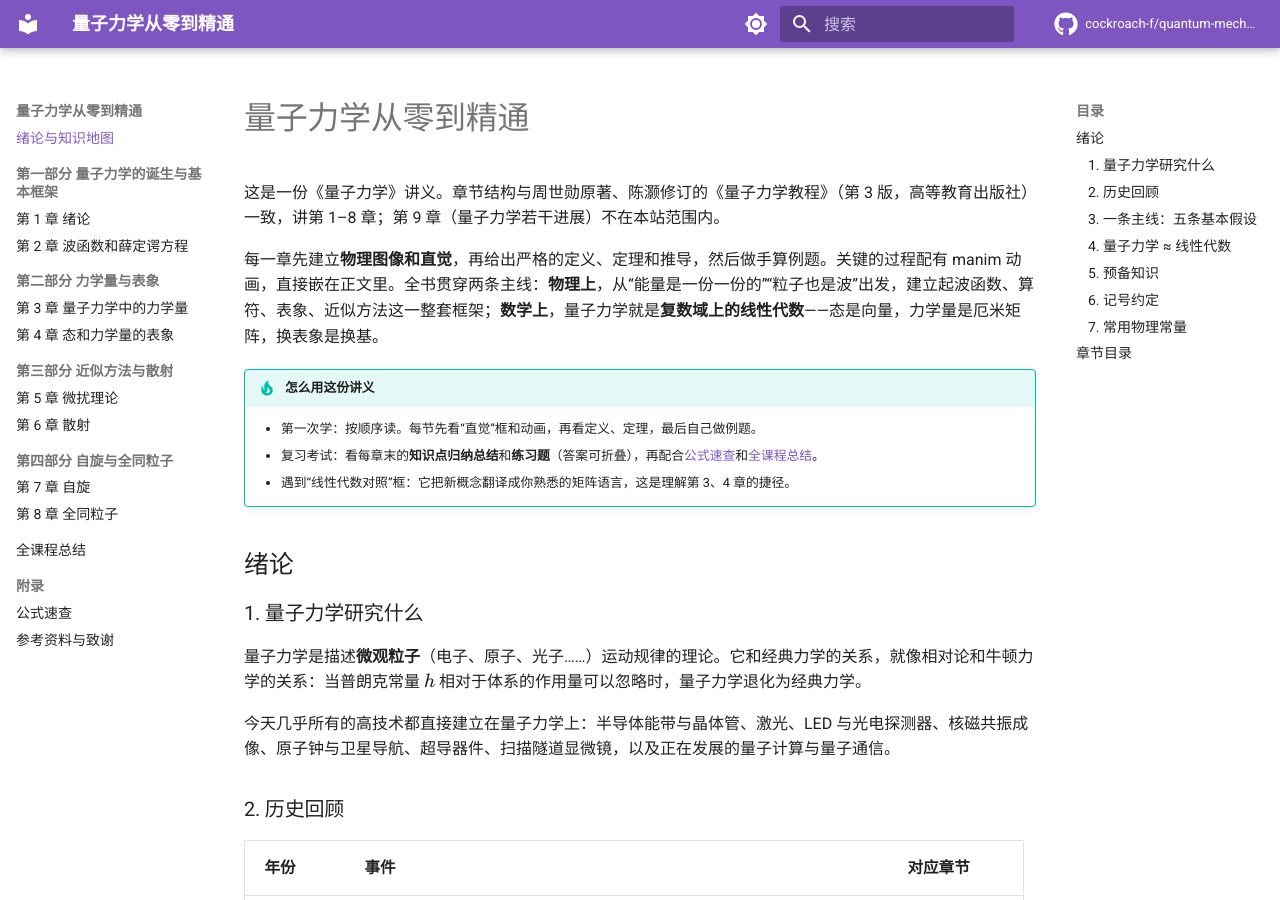
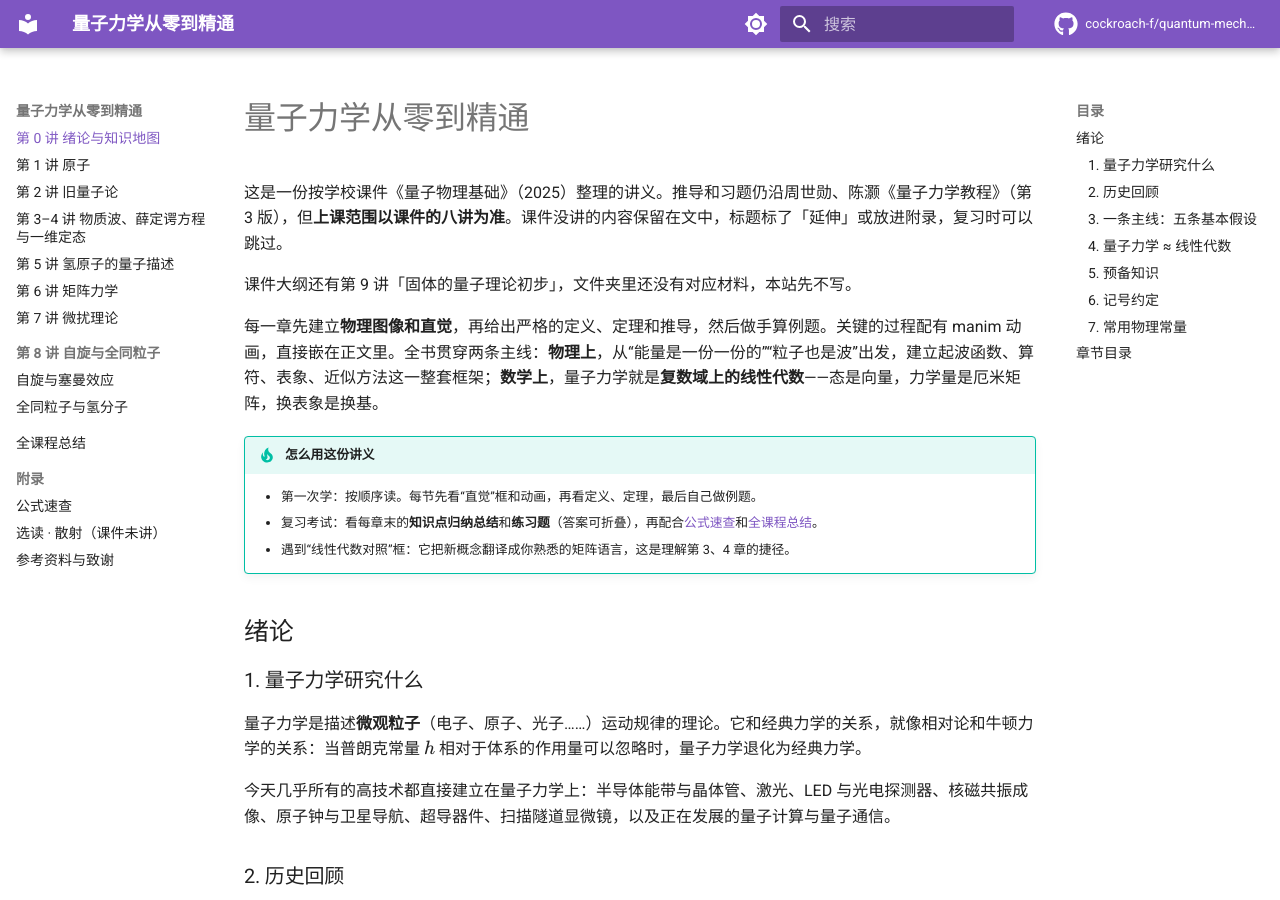
Before and after one commit to cockroach-f/quantum-mechanics, an MkDocs documentation site: the page built from docs/index.md, in a window 1280 px wide and 900 px high. Built offline with MkDocs 1.6.1 and Material for MkDocs 9.7.7, drawn with Linux system fonts in a browser that asks for light colours; comment, search, counter and statistics services are not loaded; some of the changed text lies outside the part shown.

Commit message:
按课件标出上课范围，并把归纳图里的指数写成 exp。

````diff
--- a/docs/index.md
+++ b/docs/index.md
@@ -1,6 +1,8 @@
 # 量子力学从零到精通
 
-这是一份《量子力学》讲义。章节结构与周世勋原著、陈灏修订的《量子力学教程》（第 3 版，高等教育出版社）一致，讲第 1–8 章；第 9 章（量子力学若干进展）不在本站范围内。
+这是一份按学校课件《量子物理基础》（2025）整理的讲义。推导和习题仍沿周世勋、陈灏《量子力学教程》（第 3 版），但**上课范围以课件的八讲为准**。课件没讲的内容保留在文中，标题标了「延伸」或放进附录，复习时可以跳过。
+
+课件大纲还有第 9 讲「固体的量子理论初步」，文件夹里还没有对应材料，本站先不写。
 
 每一章先建立**物理图像和直觉**，再给出严格的定义、定理和推导，然后做手算例题。关键的过程配有 manim 动画，直接嵌在正文里。全书贯穿两条主线：**物理上**，从“能量是一份一份的”“粒子也是波”出发，建立起波函数、算符、表象、近似方法这一整套框架；**数学上**，量子力学就是**复数域上的线性代数**——态是向量，力学量是厄米矩阵，换表象是换基。
 
@@ -45,7 +47,7 @@
 | 四、演化 | $\Psi$ 随时间的变化由薛定谔方程 $\ii\hbar\partial_t\Psi=\hat H\Psi$ 决定 | 第 2、5 章 |
 | 五、全同性 | 全同粒子体系的波函数对交换粒子对称（玻色子）或反对称（费米子） | 第 8 章 |
 
-后面的章节在这个框架上解决具体问题：求不出精确解时用**微扰论和变分法**（第 5 章）；研究粒子的碰撞用**散射理论**（第 6 章）；电子还有一个没有经典对应的内禀自由度**自旋**（第 7 章）；多个电子则必须考虑**全同性和泡利原理**（第 8 章）。
+后面的章节在这个框架上解决具体问题：求不出精确解时用**微扰论**（第 5 章）；电子还有自旋（第 7 章）；多个电子必须考虑全同性（第 8 章）。变分法和散射课件不讲，下面这张图仍按原来的八章画着，不改图，只是复习时把这两块当成选读。
 
 ```mermaid
 flowchart LR
@@ -110,12 +112,13 @@ flowchart LR
 
 | 章 | 内容 | 关键词 | 状态 |
 |---|---|---|---|
+| [第 1 讲 原子](atom.md) | 课件有、原先没有的一讲：原子线度、电子、卢瑟福模型 | 晶格、荷质比、核式模型 | 新增，无新图 |
 | [第 1 章 绪论](ch1.md) | 经典物理的困难，光和微粒的波粒二象性，玻尔理论 | 能量子、光电效应、康普顿散射、德布罗意波 | ✅ 例题 8 · 练习 8+5 · 动画 3 |
 | [第 2 章 波函数和薛定谔方程](ch2.md) | 量子力学的基本框架与一维问题 | 统计解释、态叠加、概率流、定态、势阱、谐振子、隧道效应 | ✅ 例题 10 · 练习 8+4 · 动画 4 |
 | [第 3 章 量子力学中的力学量](ch3.md) | 算符、本征值问题与测量 | 厄米算符、角动量、氢原子、对易关系、不确定关系、守恒量 | ✅ 例题 16 · 练习 8+8 · 动画 7 |
 | [第 4 章 态和力学量的表象](ch4.md) | 矩阵形式与狄拉克符号 | 表象、矩阵元、幺正变换、狄拉克符号、升降算符 | ✅ 例题 13 · 练习 8+4 · 动画 4 |
 | [第 5 章 微扰理论](ch5.md) | 近似方法 | 非简并与简并微扰、斯塔克效应、变分法、跃迁概率、选择定则 | ✅ 例题 8 · 练习 8+6 · 动画 5 |
-| [第 6 章 散射](ch6.md) | 粒子的碰撞 | 散射截面、分波法、玻恩近似 | ✅ 例题 6 · 练习 8+2 · 动画 4 |
+| [第 6 章 散射](ch6.md) | 粒子的碰撞。**课件未讲，选读** | 散射截面、分波法、玻恩近似 | 原文和原图都保留 |
 | [第 7 章 自旋](ch7.md) | 内禀角动量 | 施特恩–格拉赫实验、泡利矩阵、塞曼效应、角动量耦合、精细结构 | ✅ 例题 10 · 练习 8+6 · 动画 6 |
 | [第 8 章 全同粒子](ch8.md) | 多粒子体系 | 交换对称性、泡利原理、单态与三重态、氦原子、氢分子 | ✅ 例题 8 · 练习 8+3 · 动画 4 |
 
--- a/mkdocs.yml
+++ b/mkdocs.yml
@@ -81,20 +81,18 @@ extra_css:
   - https://cockroach-f.github.io/sister-nav.css
 
 nav:
-  - 绪论与知识地图: index.md
-  - 第一部分 量子力学的诞生与基本框架:
-      - 第 1 章 绪论: ch1.md
-      - 第 2 章 波函数和薛定谔方程: ch2.md
-  - 第二部分 力学量与表象:
-      - 第 3 章 量子力学中的力学量: ch3.md
-      - 第 4 章 态和力学量的表象: ch4.md
-  - 第三部分 近似方法与散射:
-      - 第 5 章 微扰理论: ch5.md
-      - 第 6 章 散射: ch6.md
-  - 第四部分 自旋与全同粒子:
-      - 第 7 章 自旋: ch7.md
-      - 第 8 章 全同粒子: ch8.md
+  - 第 0 讲 绪论与知识地图: index.md
+  - 第 1 讲 原子: atom.md
+  - 第 2 讲 旧量子论: ch1.md
+  - 第 3–4 讲 物质波、薛定谔方程与一维定态: ch2.md
+  - 第 5 讲 氢原子的量子描述: ch3.md
+  - 第 6 讲 矩阵力学: ch4.md
+  - 第 7 讲 微扰理论: ch5.md
+  - 第 8 讲 自旋与全同粒子:
+      - 自旋与塞曼效应: ch7.md
+      - 全同粒子与氢分子: ch8.md
   - 全课程总结: summary.md
   - 附录:
       - 公式速查: formulas.md
+      - 选读 · 散射（课件未讲）: ch6.md
       - 参考资料与致谢: references.md
````
Also changed, not shown: docs/formulas.md (+1 -1 lines), docs/references.md (+1 -1 lines), docs/summary.md (+1 -1 lines).
